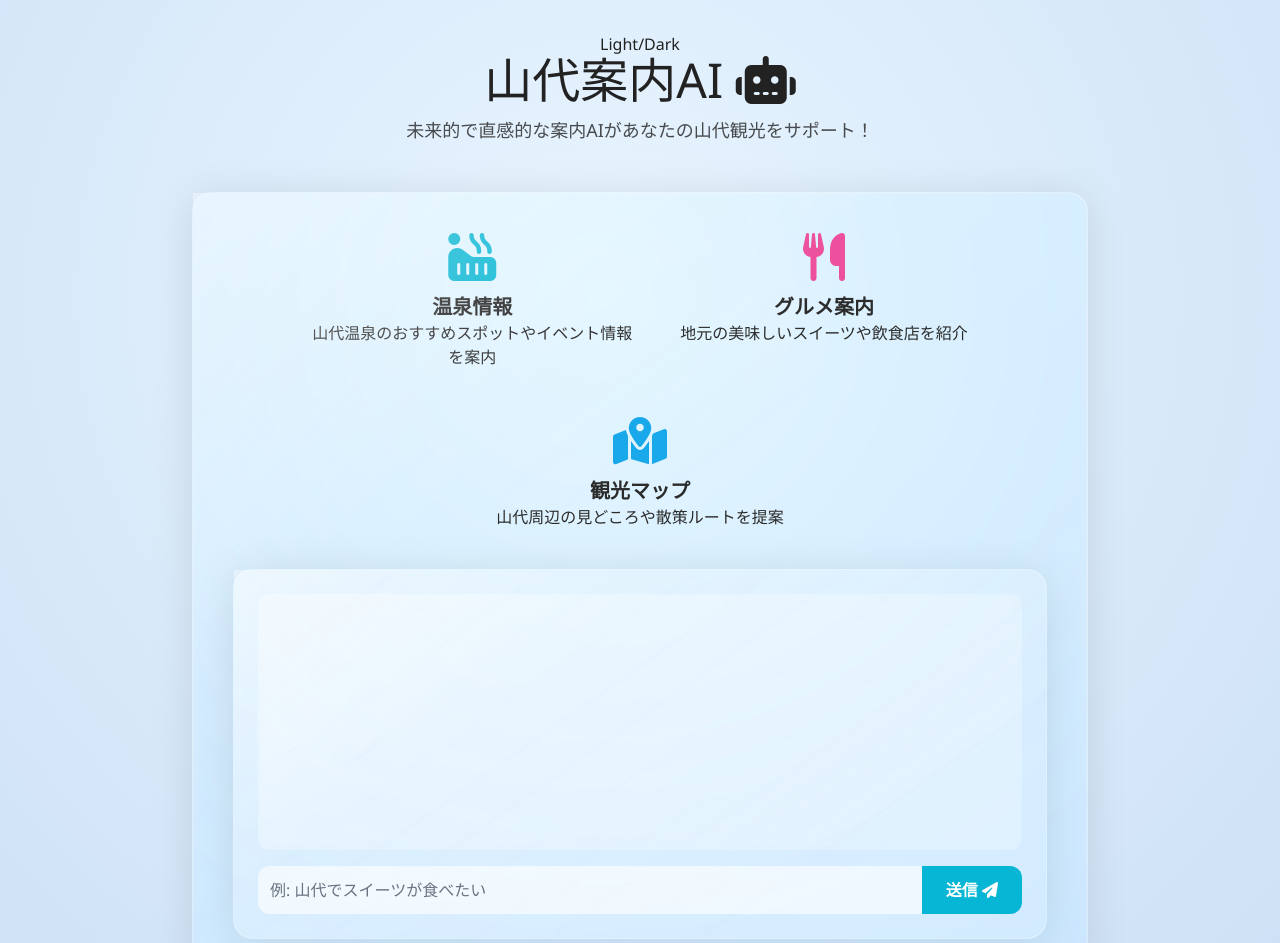
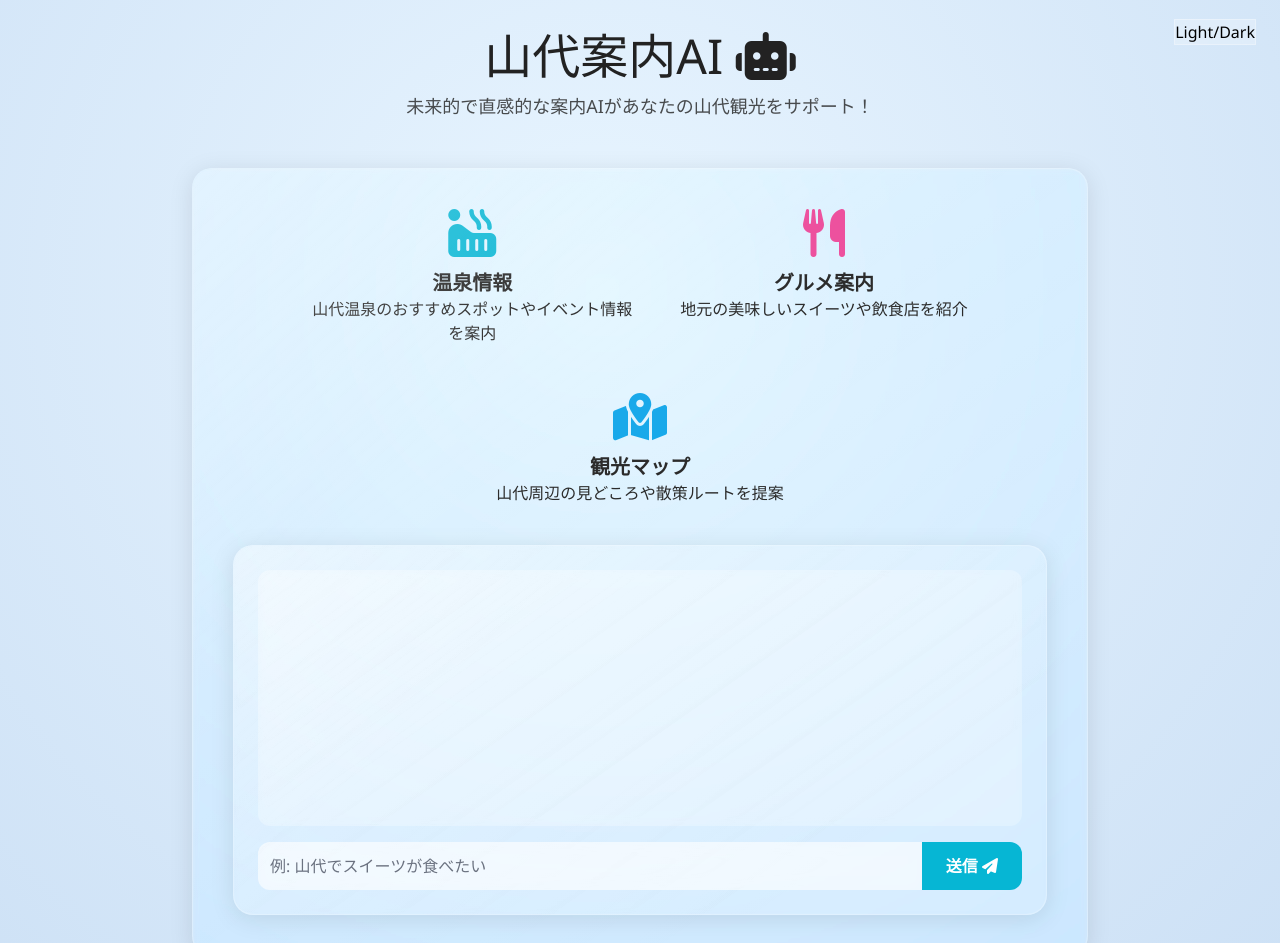
Before and after one commit to ginta0212/yamashiro-ai, a website: page index.html in a window 1280 px wide. Shown: the top 943 px of the page. Drawn offline with nearby package versions, Linux system fonts and the light colour scheme.

Commit message:
Update index.html

```diff
--- a/index.html
+++ b/index.html
@@ -21,7 +21,7 @@
   }
 
   body.dark {
-    background: radial-gradient(circle at 40% 30%, #0e1628, #1b2739, #1a2e46);
+    background: radial-gradient(circle at 40% 30%, #0e1628, #182132, #141d2b);
     color: #f1f5f9;
   }
 
@@ -35,42 +35,61 @@
     animation: bgShift 20s ease-in-out infinite alternate;
   }
 
+  /* === Light/Darkボタンの固定位置 === */
+  #modeToggle {
+    position: fixed;
+    top: 1.2rem;
+    right: 1.5rem;
+    z-index: 50;
+    background: rgba(255,255,255,0.25);
+    backdrop-filter: blur(6px);
+    border: 1px solid rgba(255,255,255,0.3);
+    color: #000;
+  }
+  body.dark #modeToggle {
+    background: rgba(0,0,0,0.3);
+    color: #fff;
+    border-color: rgba(255,255,255,0.1);
+  }
+
   /* === ガラス板 === */
   .glass {
     position: relative;
-    background: rgba(255,255,255,0.07);
+    background: rgba(255,255,255,0.08);
     backdrop-filter: blur(3px) saturate(160%);
     border-radius: 1.25rem;
     border: 1px solid rgba(255,255,255,0.25);
     box-shadow:
-      inset 0 0 1px rgba(255,255,255,0.4),
-      0 4px 40px rgba(0,0,0,0.1);
+      inset 0 0 1px rgba(255,255,255,0.3),
+      0 4px 25px rgba(0,0,0,0.1);
+    overflow: hidden;
     transition: background 0.5s, box-shadow 0.5s;
   }
 
   body.dark .glass {
-    background: rgba(255,255,255,0.05);
-    border: 1px solid rgba(255,255,255,0.15);
+    background: rgba(255,255,255,0.04);
+    border: 1px solid rgba(255,255,255,0.1);
     box-shadow:
-      inset 0 0 1px rgba(255,255,255,0.2),
-      0 4px 40px rgba(0,0,0,0.3);
+      inset 0 0 1px rgba(255,255,255,0.15),
+      0 4px 25px rgba(0,0,0,0.4);
   }
 
-  /* === ガラスの反射光 === */
+  /* === ガラスの反射光（角丸修正版） === */
   .glass::before,
   .glass::after {
     content: "";
     position: absolute;
     inset: 0;
+    border-radius: inherit;
     pointer-events: none;
   }
 
   .glass::before {
-    background: linear-gradient(145deg, rgba(255,255,255,0.25) 0%, rgba(255,255,255,0.05) 35%, transparent 80%);
+    background: linear-gradient(145deg, rgba(255,255,255,0.2) 0%, rgba(255,255,255,0.05) 35%, transparent 80%);
   }
 
   .glass::after {
-    background: linear-gradient(315deg, transparent 70%, rgba(255,255,255,0.2) 100%);
+    background: linear-gradient(315deg, transparent 70%, rgba(255,255,255,0.1) 100%);
   }
 
   /* === メッセージのフェードイン === */
@@ -91,13 +110,10 @@
   #messages::-webkit-scrollbar-track { background: transparent; }
 
   /* === Light/Dark補助 === */
-  .text-dynamic {
-    color: #333;
-  }
-  body.dark .text-dynamic {
-    color: #e2e8f0;
-  }
+  .text-dynamic { color: #333; }
+  body.dark .text-dynamic { color: #e2e8f0; }
 </style>
+
 </head>
 <body class="light">
   <button id="modeToggle" class="toggle-btn">Light/Dark</button>
```
